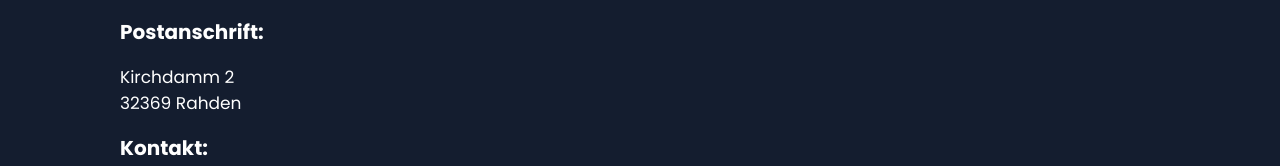
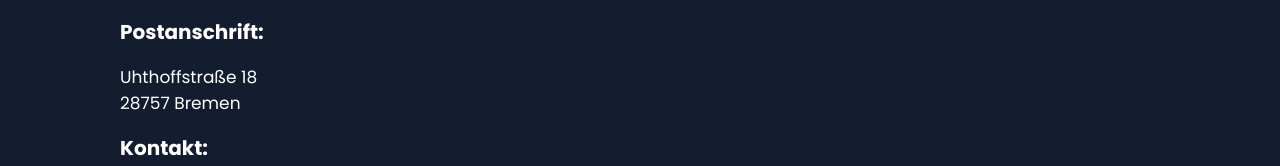
Before and after one commit to JorgSchmalgemeier/Portfolio, an Angular app: page /imprint in a window 1280 px wide. Shown: the part 314-480 px from the top of the page. Built offline with nearby package versions, Linux system fonts and the light colour scheme.

Commit message:
changed adress in imprint

```diff
--- a/src/app/imprint/imprint.component.html
+++ b/src/app/imprint/imprint.component.html
@@ -3,7 +3,7 @@
   <h3>Angaben gemäß § 5 TMG:</h3>
   <p>Jörg Schmalgemeier</p>
   <h4>Postanschrift:</h4>
-  <p>Kirchdamm 2<br />32369 Rahden<br /></p>
+  <p>Uhthoffstraße 18<br />28757 Bremen<br /></p>
   <h4>Kontakt:</h4>
   <p>Telefon: +49 177 655 10 74<br />E-Mail: contact@joerg-schmalgemeier.com</p>
   <h4>Hinweise zur Website</h4>
```
